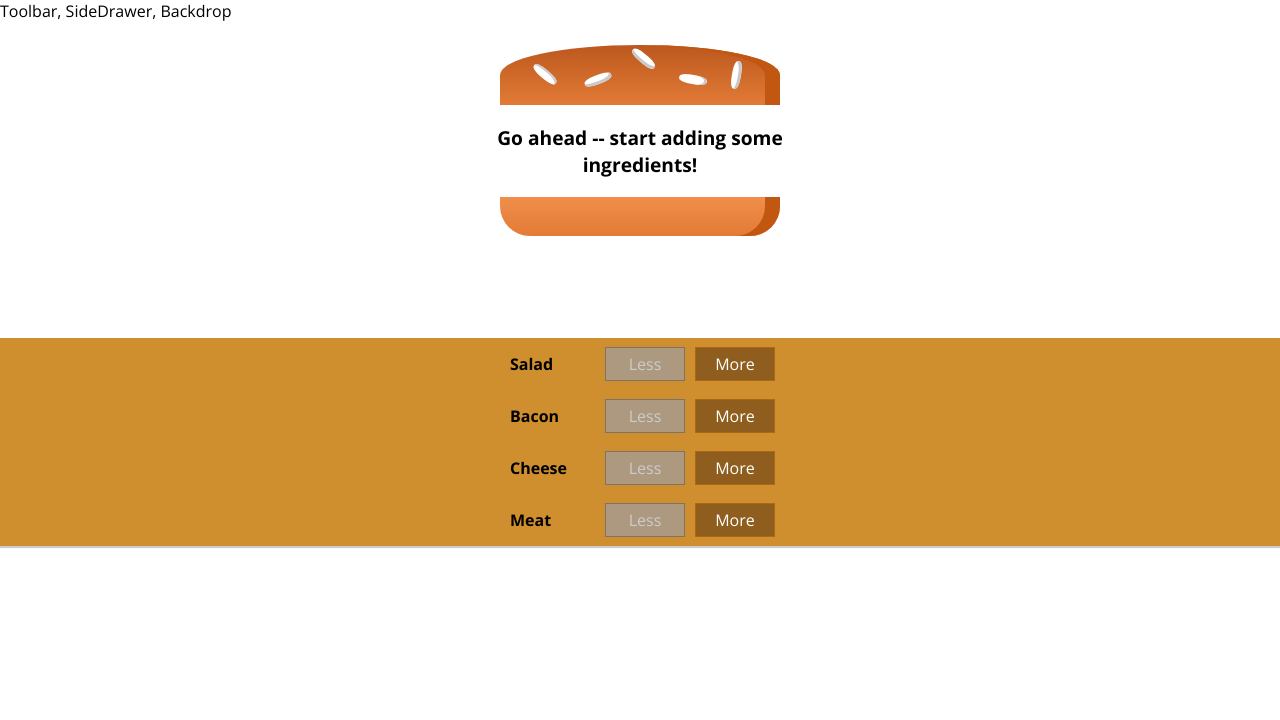
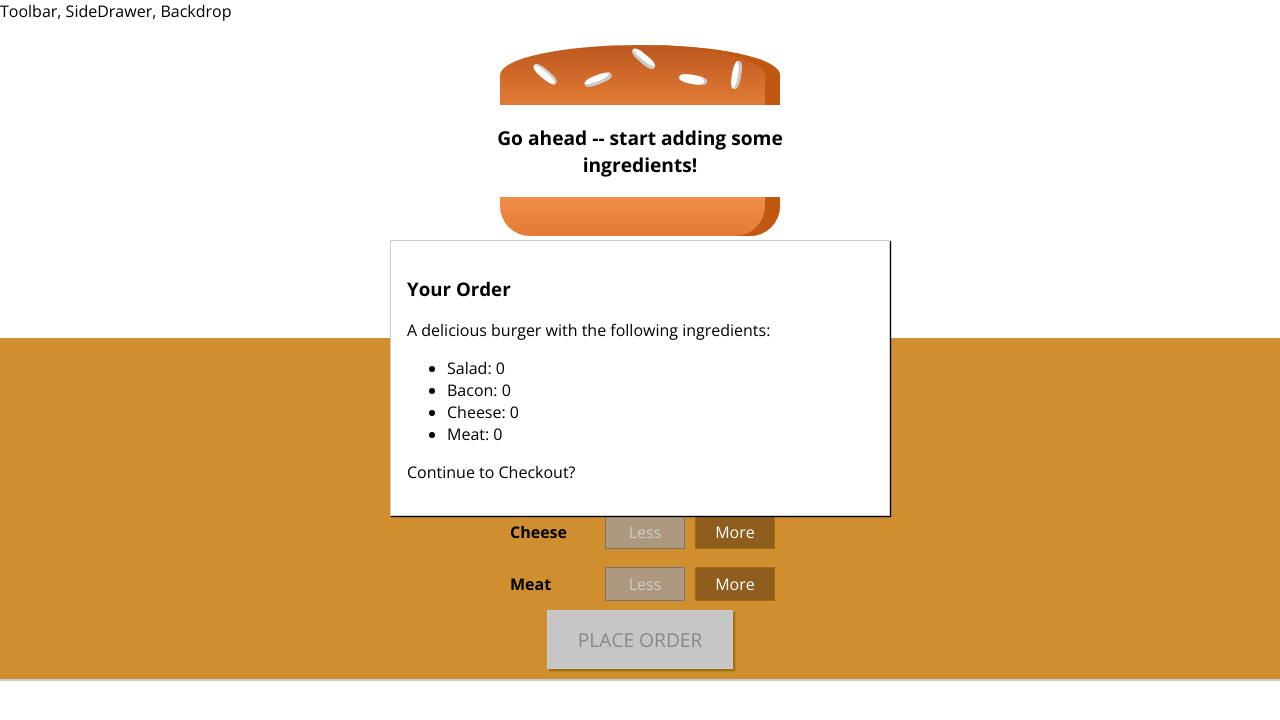
Before and after one commit to TheWebHead/ReactBurgerBuilderApp, a React app: page / in a window 1280 px wide. Shown: the top 720 px of the page. Built offline with nearby package versions, Linux system fonts and the light colour scheme.

Commit message:
Began work on order summary modal

```diff
--- a/src/components/Burger/BuildControls/BuildControls.js
+++ b/src/components/Burger/BuildControls/BuildControls.js
@@ -14,6 +14,7 @@
 const BuildControls = ( props ) => (
 
         <div className={classes.BuildControls}>
+        <p><strong>Current Price: {props.price.toFixed(2)}</strong></p>
            {controls.map(ctrl => (
                <BuildControl
                 key={ctrl.label}
@@ -23,6 +24,10 @@
                 disabled={props.disabled[ctrl.type]}
                 />
            ))}
+           <button
+           className={classes.OrderButton}
+           disabled={!props.purchasable}>PLACE ORDER
+           </button>
         </div>
 )
 
--- a/src/components/Burger/BuildControls/BuildControls.module.css
+++ b/src/components/Burger/BuildControls/BuildControls.module.css
@@ -6,4 +6,47 @@
     align-items: center;
     box-shadow: 0 2px 1px #ccc;
     margin: auto;
+    padding: 10px 0;
+
 }
+
+.OrderButton {
+    background-color: #DAD735;
+    outline: none;
+    cursor: pointer;
+    border: 1px solid #966909;
+    color: #966909;
+    font-family: inherit;
+    font-size: 1.2em;
+    padding: 15px 30px;
+    box-shadow: 2px 2px 2px #966909;
+}
+
+.OrderButton:hover, .OrderButton:active {
+    background-color: #A0DB41;
+    border: 1px solid #966909;
+    color: #966909;
+}
+
+.OrderButton:disabled {
+    background-color: #C7C6C6;
+    cursor: not-allowed;
+    border: 1px solid #ccc;
+    color: #888888;
+}
+
+.OrderButton:not(:disabled) {
+    animation: enable 0.3s linear;
+}
+
+@keyframes enable {
+    0% {
+        transform: scale(1);
+    }
+    60% {
+        transform: scale(1.1);
+    }
+    100% {
+        transform: scale(1);
+    }
+}
--- /dev/null
+++ b/src/components/Burger/OrderSummary/OrderSummary.js
@@ -0,0 +1,25 @@
+import React from 'react'
+import Aux from '../../../hoc/Aux';
+
+const OrderSummary = ( props ) => {
+    const ingredientSummary = Object.keys(props.ingredients).map(igKey => {
+        return <li key={igKey}>
+        <span style={{textTransform:'capitalize'}}>{igKey}</span>
+        : {props.ingredients[igKey]}
+        </li>
+    });
+
+
+    return (
+        <Aux>
+            <h3>Your Order</h3>
+            <p>A delicious burger with the following ingredients:</p>
+            <ul>
+                {ingredientSummary}
+            </ul>
+            <p>Continue to Checkout?</p>
+        </Aux>
+    )
+}
+
+export default OrderSummary;
--- /dev/null
+++ b/src/components/UI/Modal/Modal.js
@@ -0,0 +1,12 @@
+import React from 'react';
+import classes from '../Modal/Modal.module.css';
+
+const Modal = ( props ) => {
+    return (
+        <div className={classes.Modal}>
+            {props.children}
+        </div>
+    )
+}
+
+export default Modal;
--- /dev/null
+++ b/src/components/UI/Modal/Modal.module.css
@@ -0,0 +1,20 @@
+.Modal {
+    position: fixed;
+    z-index: 500;
+    background-color: white;
+    width: 70%;
+    border: 1px solid #ccc;
+    box-shadow: 1px 1px 1px black;
+    padding: 16px;
+    left: 15%;
+    top: 30%;
+    box-sizing: border-box;
+    transition: all 0.3s ease-out;
+}
+
+@media (min-width: 600px) {
+    .Modal {
+        width: 500px;
+        left: calc(50% - 250px);
+    }
+}
--- a/src/containers/BurgerBuilder/BurgerBuilder.js
+++ b/src/containers/BurgerBuilder/BurgerBuilder.js
@@ -2,6 +2,9 @@
 import Aux from '../../hoc/Aux';
 import Burger from '../../components/Burger/Burger';
 import BuildControls from '../../components/Burger/BuildControls/BuildControls';
+import Modal from '../../components/UI/Modal/Modal';
+import OrderSummary from '../../components/Burger/OrderSummary/OrderSummary';
+
 
 const INGREDIENT_PRICES = {
     salad: 0.5,
@@ -22,7 +25,8 @@
                  cheese: 0,
                  meat: 0
              },
-             totalPrice: 5
+             totalPrice: 5,
+             purchasable: false
         }
 
     }
@@ -37,7 +41,9 @@
         const priceAddition = INGREDIENT_PRICES[type];
         const oldPrice = this.state.totalPrice;
         const newPrice = oldPrice + priceAddition;
-        this.setState({totalPrice: newPrice, ingredients: updatedIngredients})
+        this.setState({totalPrice: newPrice, ingredients: updatedIngredients});
+        this.updatePurchaseState(updatedIngredients);
+        console.log('purchasable? ' + this.state.purchasable);
     }
 
     removeIngredientHandler = ( type ) => {
@@ -55,7 +61,22 @@
         const priceAddition = INGREDIENT_PRICES[type];
         const oldPrice = this.state.totalPrice;
         const newPrice = oldPrice - priceAddition;
-        this.setState({totalPrice: newPrice, ingredients: updatedIngredients})
+        this.setState({totalPrice: newPrice, ingredients: updatedIngredients});
+        this.updatePurchaseState(updatedIngredients);
+
+    }
+
+    updatePurchaseState ( ingredients ) {
+
+        const sum = Object.keys(ingredients)
+                    .map(igKey => {
+                        return ingredients[igKey]
+                    })
+                    .reduce((curr, acc) => {
+                        return curr + acc;
+                    });
+
+         this.setState({purchasable: sum > 0});
     }
 
     render() {
@@ -69,11 +90,16 @@
         }
         return (
             <Aux>
+            <Modal>
+                <OrderSummary ingredients={this.state.ingredients} />
+            </Modal>
             <Burger ingredients={this.state.ingredients}/>
             <BuildControls
                ingredientAdded={this.addIngredientHandler}
                ingredientRemoved={this.removeIngredientHandler}
                disabled={disabledInfo}
+               purchasable={this.state.purchasable}
+               price={this.state.totalPrice}
             />
             </Aux>
         )
```
Also changed, not shown: src/components/UI/Backdrop/Backdrop.js (added), src/components/UI/Backdrop/Backdrop.module.css (added).
